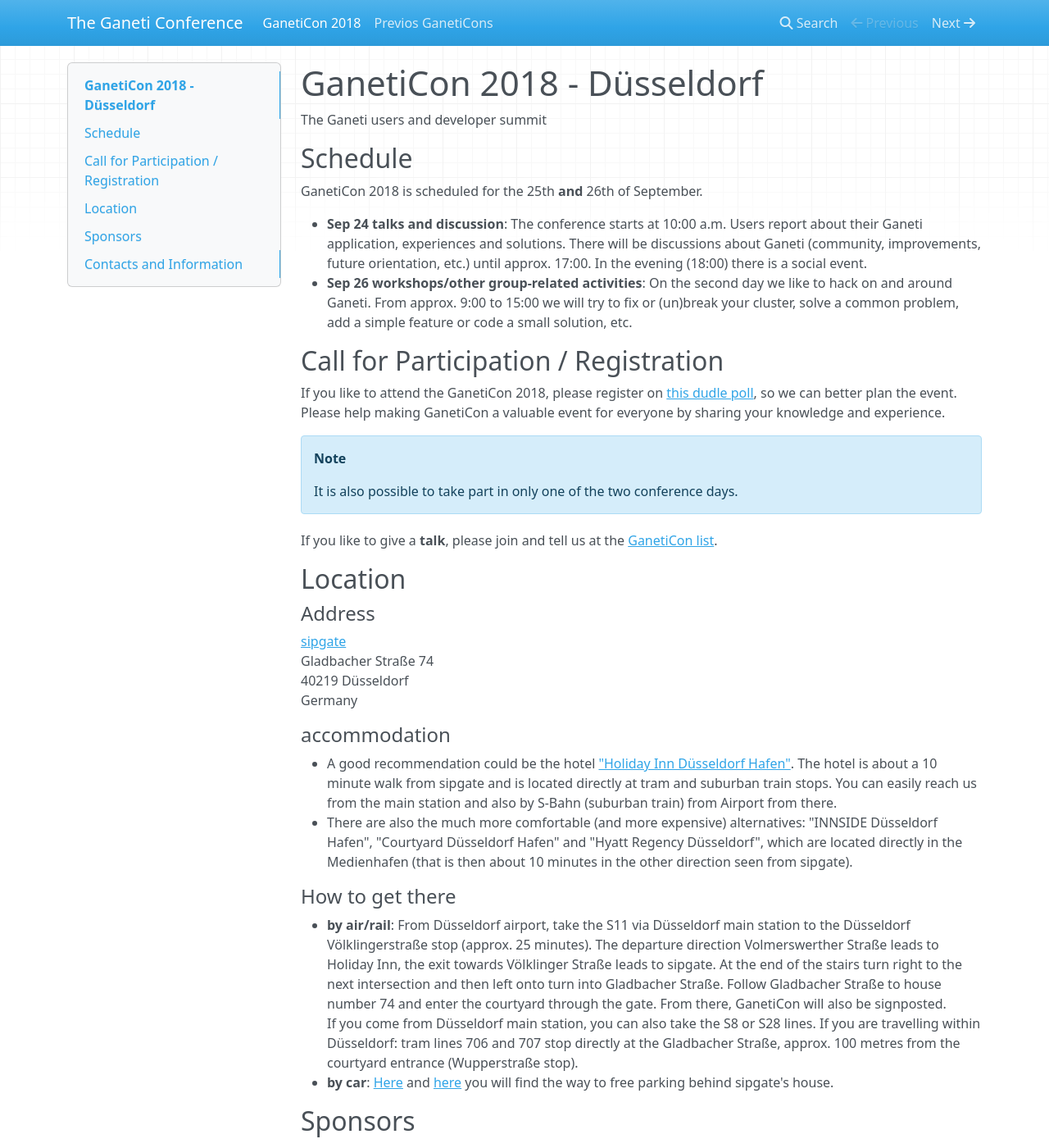
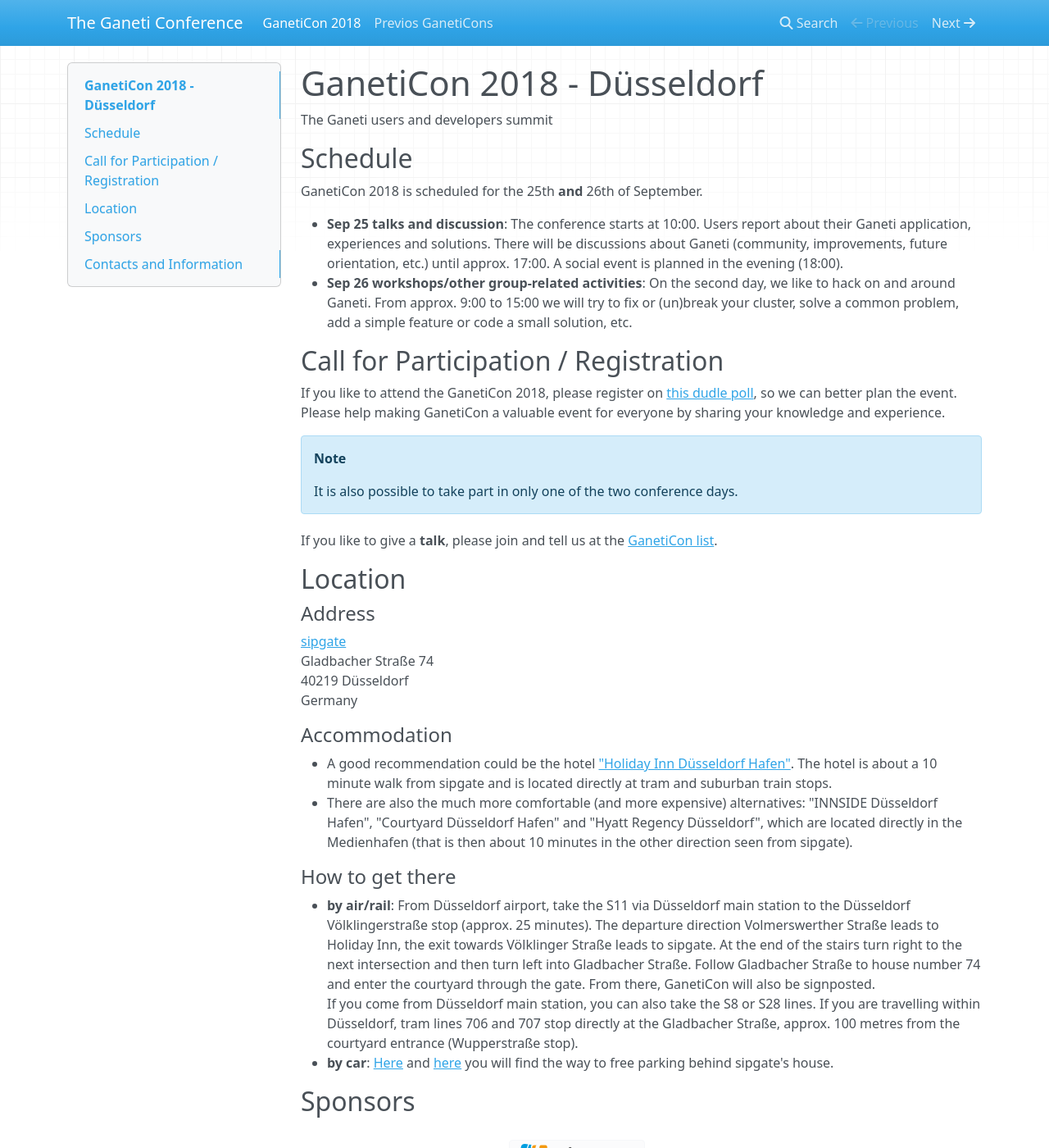
Before and after one commit to ganeticon/ganeticon.github.io, an MkDocs documentation site: the page built from docs/index.md, in a window 1280 px wide and 1400 px high. Shown: the whole window at 82% size. Built offline with MkDocs 1.6.1, drawn with Linux system fonts in a browser that asks for light colours; nearby versions of some CDN libraries; old or Windows-style settings are respelled for this version of MkDocs.

Commit message:
fix messing around with dates, spelling and expression style

```diff
--- a/docs/index.md
+++ b/docs/index.md
@@ -5,13 +5,13 @@
 [comment]: <> (change THIS to create a pseudo commit to trigger a new build)
 
 # GanetiCon 2018 - Düsseldorf
-The Ganeti users and developer summit
+The Ganeti users and developers summit
 
 ## Schedule
 GanetiCon 2018 is scheduled for the 25th **and** 26th of September.
 
-* **Sep 24 talks and discussion**: The conference starts at 10:00 a.m. Users report about their Ganeti application, experiences and solutions. There will be discussions about Ganeti (community, improvements, future orientation, etc.) until approx. 17:00. In the evening (18:00) there is a social event.
-* **Sep 26 workshops/other group-related activities**: On the second day we like to hack on and around Ganeti. From approx. 9:00 to 15:00 we will try to fix or (un)break your cluster, solve a common problem, add a simple feature or code a small solution, etc.
+* **Sep 25 talks and discussion**: The conference starts at 10:00. Users report about their Ganeti application, experiences and solutions. There will be discussions about Ganeti (community, improvements, future orientation, etc.) until approx. 17:00. A social event is planned in the evening (18:00).
+* **Sep 26 workshops/other group-related activities**: On the second day, we like to hack on and around Ganeti. From approx. 9:00 to 15:00 we will try to fix or (un)break your cluster, solve a common problem, add a simple feature or code a small solution, etc.
 
 ## Call for Participation / Registration
 If you like to attend the GanetiCon 2018, please register on [this dudle poll](https://dudle.inf.tu-dresden.de/ganeticon/), so we can better plan the event. Please help making GanetiCon a valuable event for everyone by sharing your knowledge and experience.
@@ -30,16 +30,15 @@
 40219 Düsseldorf
 Germany
 
-#### accommodation
-* A good recommendation could be the hotel ["Holiday Inn Düsseldorf Hafen"](https://www.ihg.com/holidayinn/hotels/de/de/dusseldorf/dushv/hoteldetail). The hotel is about a 10 minute walk from sipgate and is located directly at tram and suburban train stops. You can easily reach us from the main station and also by S-Bahn (suburban train) from Airport from there.
+#### Accommodation
+* A good recommendation could be the hotel ["Holiday Inn Düsseldorf Hafen"](https://www.ihg.com/holidayinn/hotels/de/de/dusseldorf/dushv/hoteldetail). The hotel is about a 10 minute walk from sipgate and is located directly at tram and suburban train stops.
 * There are also the much more comfortable (and more expensive) alternatives: "INNSIDE Düsseldorf Hafen", "Courtyard Düsseldorf Hafen" and "Hyatt Regency
 Düsseldorf", which are located directly in the Medienhafen (that is then about 10 minutes in the other direction seen from sipgate).
 
 #### How to get there
 * **by air/rail**: From Düsseldorf airport, take the S11 via Düsseldorf main station to the Düsseldorf Völklingerstraße stop (approx. 25 minutes). The departure direction
-Volmerswerther Straße leads to Holiday Inn, the exit towards Völklinger Straße leads to sipgate. At the end of the stairs turn right to the next intersection and then left onto
-turn into Gladbacher Straße. Follow Gladbacher Straße to house number 74 and enter the courtyard through the gate. From there, GanetiCon will also be signposted.
-If you come from Düsseldorf main station, you can also take the S8 or S28 lines. If you are travelling within Düsseldorf: tram lines 706 and 707 stop directly at the
+Volmerswerther Straße leads to Holiday Inn, the exit towards Völklinger Straße leads to sipgate. At the end of the stairs turn right to the next intersection and then turn left into Gladbacher Straße. Follow Gladbacher Straße to house number 74 and enter the courtyard through the gate. From there, GanetiCon will also be signposted.
+If you come from Düsseldorf main station, you can also take the S8 or S28 lines. If you are travelling within Düsseldorf, tram lines 706 and 707 stop directly at the
 Gladbacher Straße, approx. 100 metres from the courtyard entrance (Wupperstraße stop).
 * **by car**: [Here](https://www.sipgate.de/kontakt#anfahrt) and [here](https://maps.google.com/?q=51.21146543549667,6.754880409717543) you will find the way to free parking behind sipgate's house.
 
```
